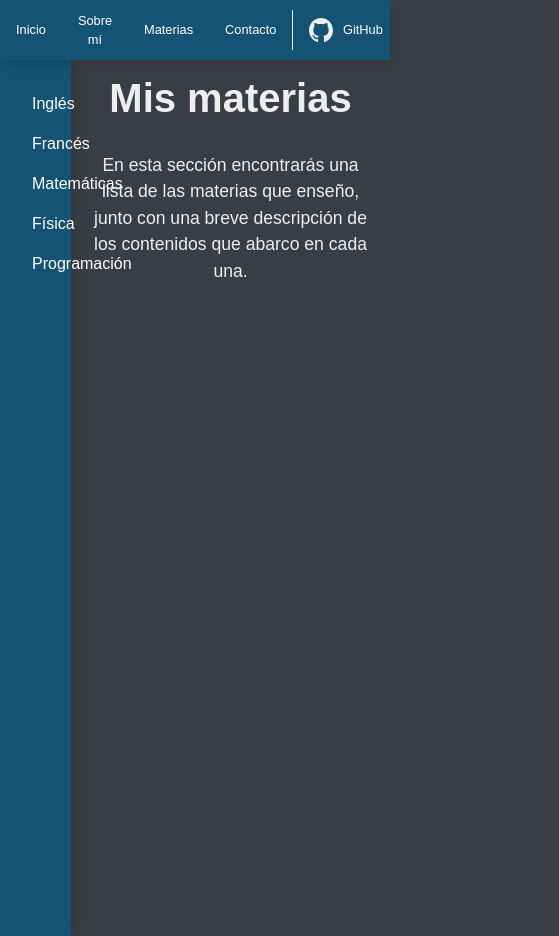
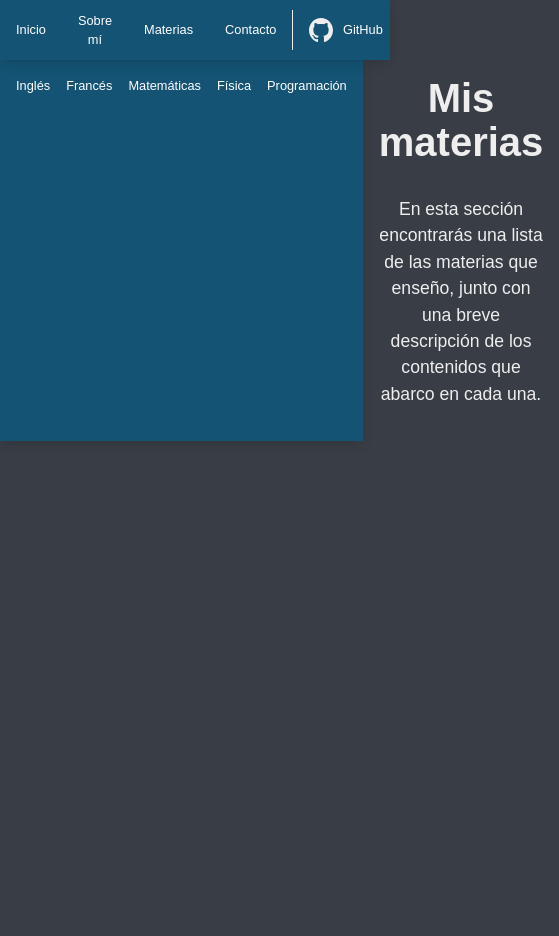
Before and after one commit to ManusaRivi/web-profe-particular, a React (Vite) app: page /subjects in a window 390 px wide. Shown: the whole page, 559 px wide, since content can reach past the window. After the commit the page ends 844 px from the top, so only its background shows below. Built offline with nearby package versions, Linux system fonts and the light colour scheme.

Commit message:
improved sidebar responsiveness moved to top as horizontal "secondary navbar"

```diff
--- a/src/components/sidebar/Sidebar.module.css
+++ b/src/components/sidebar/Sidebar.module.css
@@ -21,3 +21,16 @@ a:hover {
     color: #ffe082;
     transition: color 0.3s ease;
 }
+
+@media screen and (max-width: 768px) {
+    .sidebar {
+        width: 100%;
+        height: auto;
+        position: sticky;
+        padding: 1rem;
+        box-shadow: none;
+        flex-direction: row;
+        font-size: 0.8rem;
+        box-shadow: 0 4px 12px -2px rgba(0, 0, 0, 0.18);
+    }
+}
```
